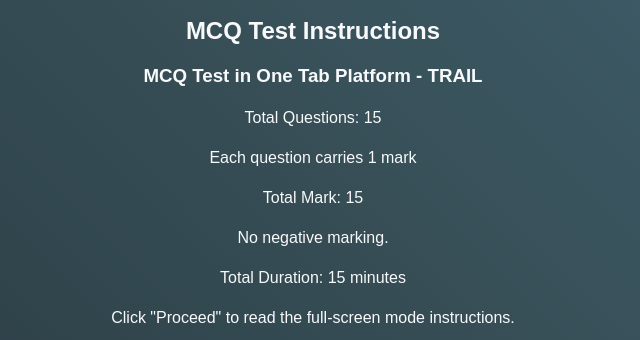
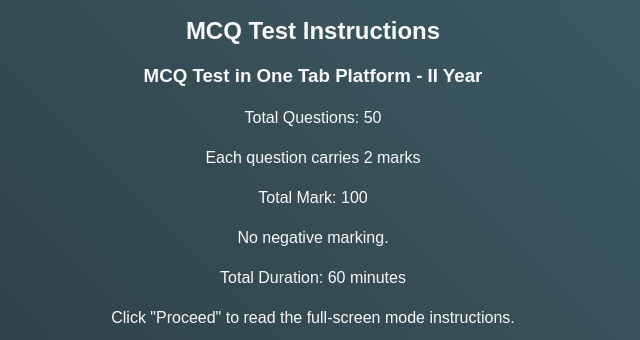
Before and after one commit to COEKCET/2nd-Year-One-Tab-Assessment, a plain HTML site: page Home.html in a window 1280 px wide. Shown: the part 248-588 px from the top of the page, 327-967 px from the left. Drawn offline with Linux system fonts and the light colour scheme.

Commit message:
Update Home.html

```diff
--- a/Home.html
+++ b/Home.html
@@ -53,12 +53,12 @@
     <div class="container">
         <h1>Kamaraj College of Engineering and Technology</h1>
         <h2>MCQ Test Instructions</h2>
-        <h3>MCQ Test in One Tab Platform - TRAIL</h3>
-        <p>Total Questions: 15</p>
-        <p>Each question carries 1 mark</p>
-        <p>Total Mark: 15</p>
+        <h3>MCQ Test in One Tab Platform - II Year</h3>
+        <p>Total Questions: 50</p>
+        <p>Each question carries 2 marks</p>
+        <p>Total Mark: 100</p>
         <p>No negative marking.</p>
-        <p>Total Duration: 15 minutes</p>
+        <p>Total Duration: 60 minutes</p>
         <p>Click "Proceed" to read the full-screen mode instructions.</p>
         <a href="Full_Screen_Mode_Instructions.html" class="btn">Proceed</a>
     </div>
```
